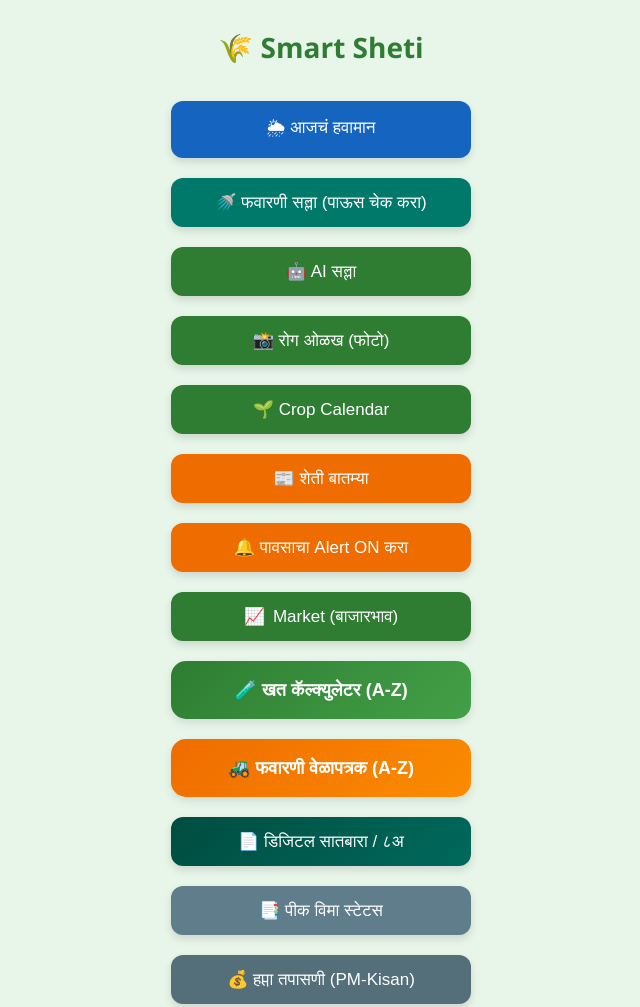
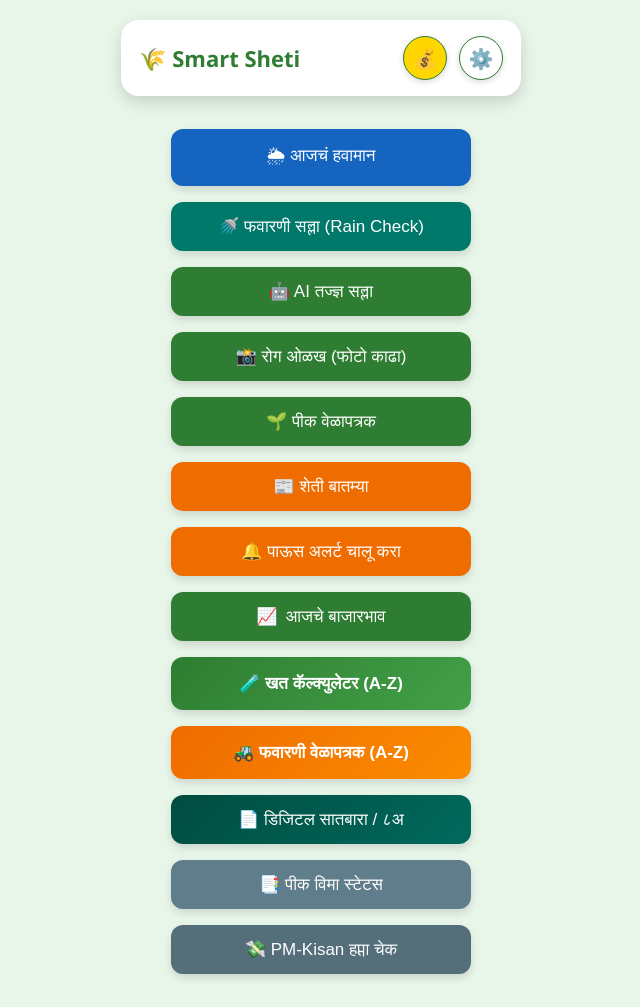
Before and after one commit to amolwashimkar478-lab/smart-sheti, a website: page public/home.html in a window 1280 px wide. Shown: the top 1007 px of the page, without its empty margins (319-959 px from the left). Drawn offline with Linux system fonts and the light colour scheme.

Commit message:
Update home.html

```diff
--- a/public/home.html
+++ b/public/home.html
@@ -23,17 +23,13 @@
               acceptButton: "हो, Allow करा",
               cancelButton: "नको, Deny करा"
             },
-            delay: {
-              pageViews: 1,
-              timeDelay: 3 // पेज लोड झाल्यावर ३ सेकंदाने पॉप-अप दिसेल
-            }
+            delay: { pageViews: 1, timeDelay: 3 }
           }
         ]
       }
     });
   });
 
-  // हवामान तपासून ऑटोमॅटिक बॅकग्राउंड नोटिफिकेशन
   async function checkWeatherAndNotify() {
       const weatherKey = "4e520dcafeb783757272573493f6a2d3";
       if (navigator.geolocation) {
@@ -43,7 +39,6 @@
               try {
                   const response = await fetch(`https://api.openweathermap.org/data/2.5/weather?lat=${lat}&lon=${lon}&appid=${weatherKey}&units=metric`);
                   const data = await response.json();
-
                   if (data.weather[0].main === "Rain" || data.weather[0].main === "Drizzle") {
                       window.OneSignalDeferred.push(function(OneSignal) {
                           OneSignal.Notifications.displaySelfClickableNotification(
@@ -61,125 +56,150 @@
 </script>
 
 <style>
-body{
+:root {
+  --bg-color: #e8f5e9;
+  --header-bg: #ffffff;
+  --text-color: #2e7d32;
+}
+body.dark-theme {
+  --bg-color: #121212;
+  --header-bg: #1e1e1e;
+  --text-color: #81c784;
+}
+body {
   font-family: 'Segoe UI', Arial, sans-serif;
-  background:#e8f5e9;
-  display:flex;
-  flex-direction:column;
-  align-items:center;
-  padding:20px;
+  background: var(--bg-color);
+  display: flex;
+  flex-direction: column;
+  align-items: center;
+  padding: 20px;
+  margin: 0;
+  transition: 0.3s;
 }
 
-.logo{
-  font-size:28px;
-  font-weight:bold;
-  color:#2e7d32;
-  margin-bottom:25px;
+/* Header with logo + 2 icons */
+.header {
+  width: 100%;
+  max-width: 400px;
+  display: flex;
+  align-items: center;
+  justify-content: space-between;
+  margin-bottom: 25px;
+  padding: 16px 18px;   /* थोडा padding वरून लुक उठून दिसेल */
+  background: var(--header-bg);
+  border-radius: 18px;  /* थोडा गोल effect */
+  box-shadow: 0 6px 16px rgba(0,0,0,0.15);  /* उठून दिसेल */
+  box-sizing: border-box;
 }
 
-.btn{
-  width:100%;
-  max-width:300px;
-  padding:14px 16px;
-  margin:10px 0;
-  font-size:17px;
-  border:none;
-  border-radius:12px;
-  cursor:pointer;
-  display:flex;
-  align-items:center;
-  justify-content:center;
-  gap:8px;
-  color:white;
-  box-shadow:0 4px 8px rgba(0,0,0,0.12);
+.logo {
+  font-size: 22px;
+  font-weight: bold;
+  color: var(--text-color);
+}
+
+.header-actions {
+  display: flex;
+  gap: 12px;
+}
+
+.action-circle {
+  width: 42px;
+  height: 42px;
+  border-radius: 50%;
+  display: flex;
+  align-items: center;
+  justify-content: center;
+  font-size: 20px;
+  cursor: pointer;
+  box-shadow: 0 2px 6px rgba(0,0,0,0.15);
+  transition: 0.2s;
+  background: white;
+  border: 1.5px solid #2e7d32;
+}
+
+.action-circle:active { transform: scale(0.9); }
+
+.btn {
+  width: 100%;
+  max-width: 300px;
+  padding: 14px 16px;
+  margin: 8px 0;
+  font-size: 17px;
+  border: none;
+  border-radius: 12px;
+  cursor: pointer;
+  display: flex;
+  align-items: center;
+  justify-content: center;
+  gap: 8px;
+  color: white;
+  box-shadow: 0 4px 8px rgba(0,0,0,0.12);
   transition: 0.3s;
 }
 
 .btn:active { transform: scale(0.98); }
-.weather-btn{ background:#1565c0; }
-.spray-btn { background:#00796b; }
-.ai-btn{ background:#2e7d32; }
-.notify-btn{ background:#ef6c00; }
 
-.market-btn {
-    background-color: #2e7d32 !important;
-    color: white !important;
-    opacity: 1 !important;
-}
+/* Buttons Colors */
+.weather-btn { background: #1565c0; }
+.spray-btn { background: #00796b; }
+.ai-btn { background: #2e7d32; }
+.notify-btn { background: #ef6c00; }
+.market-btn { background-color: #2e7d32 !important; }
+
+.calc-btn { background: linear-gradient(135deg, #2e7d32, #43a047); font-weight: bold; padding: 16px; }
+.schedule-btn { background: linear-gradient(135deg, #ef6c00, #fb8c00); font-weight: bold; padding: 16px; }
+.satbara-btn { background: linear-gradient(135deg, #004d40, #00695c); }
+
 </style>
 </head>
 
 <body>
 
-<div class="logo">🌾 Smart Sheti</div>
+<div class="header">
+  <div class="logo">🌾 Smart Sheti</div>
 
-<button class="btn weather-btn" onclick="location.href='weather.html'">
-  🌦 आजचं हवामान
-</button>
+  <div class="header-actions">
+    <div class="action-circle" style="background: #ffd700;" onclick="location.href='kharch-diary.html'">
+      💰
+    </div>
+    <div class="action-circle" onclick="location.href='settings.html'">
+      ⚙️
+    </div>
+  </div>
+</div>
 
-<button class="btn spray-btn" onclick="checkWeatherForSpray()">
-  🚿 फवारणी सल्ला (पाऊस चेक करा)
-</button>
+<button class="btn weather-btn" onclick="location.href='weather.html'">🌦 आजचं हवामान</button>
+<button class="btn spray-btn" onclick="checkWeatherForSpray()">🚿 फवारणी सल्ला (Rain Check)</button>
+<button class="btn ai-btn" onclick="location.href='ai.html'">🤖 AI तज्ज्ञ सल्ला</button>
+<button class="btn ai-btn" onclick="location.href='disease.html'">📸 रोग ओळख (फोटो काढा)</button>
+<button class="btn ai-btn" onclick="location.href='crop-calendar.html'">🌱 पीक वेळापत्रक</button>
+<button class="btn notify-btn" onclick="location.href='news.html'">📰 शेती बातम्या</button>
+<button class="btn notify-btn" onclick="triggerPushPrompt()">🔔 पाऊस अलर्ट चालू करा</button>
+<button class="btn market-btn" onclick="location.href='market.html'"><span class="icon">📈</span> आजचे बाजारभाव</button>
 
-<button class="btn ai-btn" onclick="location.href='ai.html'">
-  🤖 AI सल्ला
-</button>
+<button class="btn calc-btn" onclick="location.href='calculator.html'">🧪 खत कॅल्क्युलेटर (A-Z)</button>
+<button class="btn schedule-btn" onclick="location.href='spray-schedule.html'">🚜 फवारणी वेळापत्रक (A-Z)</button>
 
-<button class="btn ai-btn" onclick="location.href='disease.html'">
-  📸 रोग ओळख (फोटो)
-</button>
-
-<button class="btn ai-btn" onclick="location.href='crop-calendar.html'">
-  🌱 Crop Calendar
-</button>
-
-<button class="btn notify-btn" onclick="location.href='news.html'">
-  📰 शेती बातम्या
-</button>
-
-<button class="btn notify-btn" onclick="triggerPushPrompt()">
-  🔔 पावसाचा Alert ON करा
-</button>
-
-<button class="btn market-btn" onclick="location.href='market.html'">
-  <span class="icon">📈</span> Market (बाजारभाव)
-</button>
-
-<button onclick="location.href='calculator.html'" style="width: 100%; max-width:300px; padding: 18px; margin: 10px 0; border: none; border-radius: 15px; background: linear-gradient(135deg, #2e7d32, #43a047); color: white; font-size: 18px; font-weight: bold; cursor: pointer; display: flex; align-items: center; justify-content: center; gap: 10px; box-shadow: 0 4px 10px rgba(0,0,0,0.1);">
-  🧪 खत कॅल्क्युलेटर (A-Z)
-</button>
-
-<button onclick="location.href='spray-schedule.html'" style="width: 100%; max-width:300px; padding: 18px; margin: 10px 0; border: none; border-radius: 15px; background: linear-gradient(135deg, #ef6c00, #fb8c00); color: white; font-size: 18px; font-weight: bold; cursor: pointer; display: flex; align-items: center; justify-content: center; gap: 10px; box-shadow: 0 4px 10px rgba(0,0,0,0.1);">
-  🚜 फवारणी वेळापत्रक (A-Z)
-</button>
-
-<button class="btn satbara-btn" onclick="window.open('https://digitalsatbara.mahabhumi.gov.in/', '_blank')" style="background: linear-gradient(135deg, #004d40, #00695c); color: white;">
-  📄 डिजिटल सातबारा / ८अ
-</button>
-
-
-<button class="btn" onclick="window.open('https://pmfby.gov.in/', '_blank')" style="background: #607d8b;">
-    📑 पीक विमा स्टेटस
-</button>
-
-  <button class="btn" onclick="window.open('https://pmkisan.gov.in/BeneficiaryStatus_New.aspx', '_blank')" style="background: #546e7a;">
-    💰 हप्ता तपासणी (PM-Kisan)
-  </button>
+<button class="btn satbara-btn" onclick="window.open('https://digitalsatbara.mahabhumi.gov.in/', '_blank')">📄 डिजिटल सातबारा / ८अ</button>
+<button class="btn" onclick="window.open('https://pmfby.gov.in/', '_blank')" style="background: #607d8b;">📑 पीक विमा स्टेटस</button>
+<button class="btn" onclick="window.open('https://pmkisan.gov.in/BeneficiaryStatus_New.aspx', '_blank')" style="background: #546e7a;">💸 PM-Kisan हप्ता चेक</button>
 
 <script>
-// मॅन्युअली नोटिफिकेशन चालू करण्यासाठी फंक्शन
+window.onload = () => {
+  if (localStorage.getItem('theme') === 'dark') {
+    document.body.classList.add('dark-theme');
+  }
+};
+
 function triggerPushPrompt() {
   window.OneSignalDeferred.push(function(OneSignal) {
     OneSignal.Slidedown.promptPush();
   });
 }
 
-// फवारणीसाठी हवामान तपासणे
 function checkWeatherForSpray() {
-  if (!navigator.geolocation) {
-    alert("लोकेशन सपोर्ट नाही.");
-    return;
-  }
+  if (!navigator.geolocation) { alert("लोकेशन सपोर्ट नाही."); return; }
   alert("हवामान तपासत आहे...");
   navigator.geolocation.getCurrentPosition(async (pos) => {
     const { latitude, longitude } = pos.coords;
@@ -187,15 +207,12 @@ function checkWeatherForSpray() {
       const weatherKey = "4e520dcafeb783757272573493f6a2d3";
       const res = await fetch(`https://api.openweathermap.org/data/2.5/weather?lat=${latitude}&lon=${longitude}&appid=${weatherKey}&units=metric`);
       const data = await res.json();
-
       if (data.weather[0].main === "Rain" || data.weather[0].main === "Drizzle") {
         alert("🌧️ पाऊस सुरू आहे. फवारणी पुढे ढकला! ❌");
       } else {
         alert("✅ हवामान साफ आहे. तुम्ही फवारणी करू शकता. 🌿");
       }
-    } catch (err) {
-      alert("माहिती मिळवण्यात अडचण आली.");
-    }
+    } catch (err) { alert("माहिती मिळवण्यात अडचण आली."); }
   });
 }
 </script>
```
